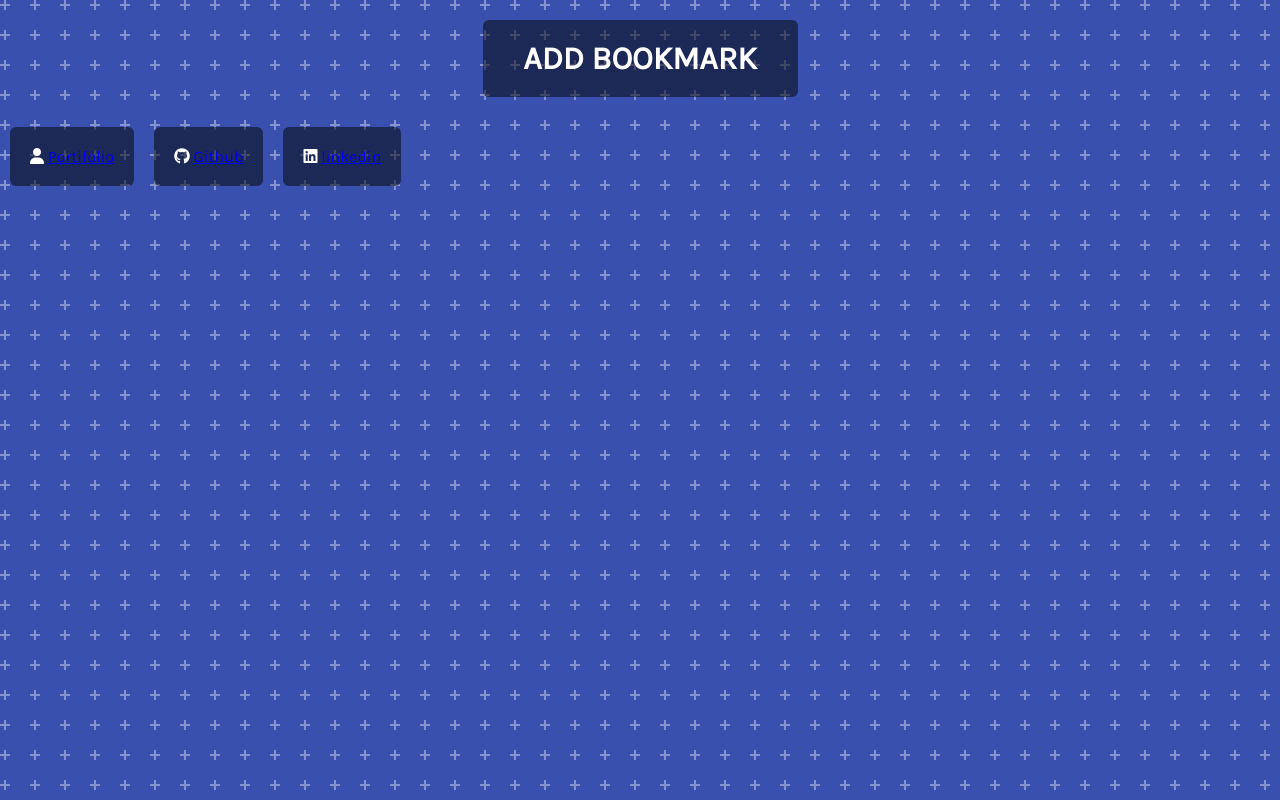
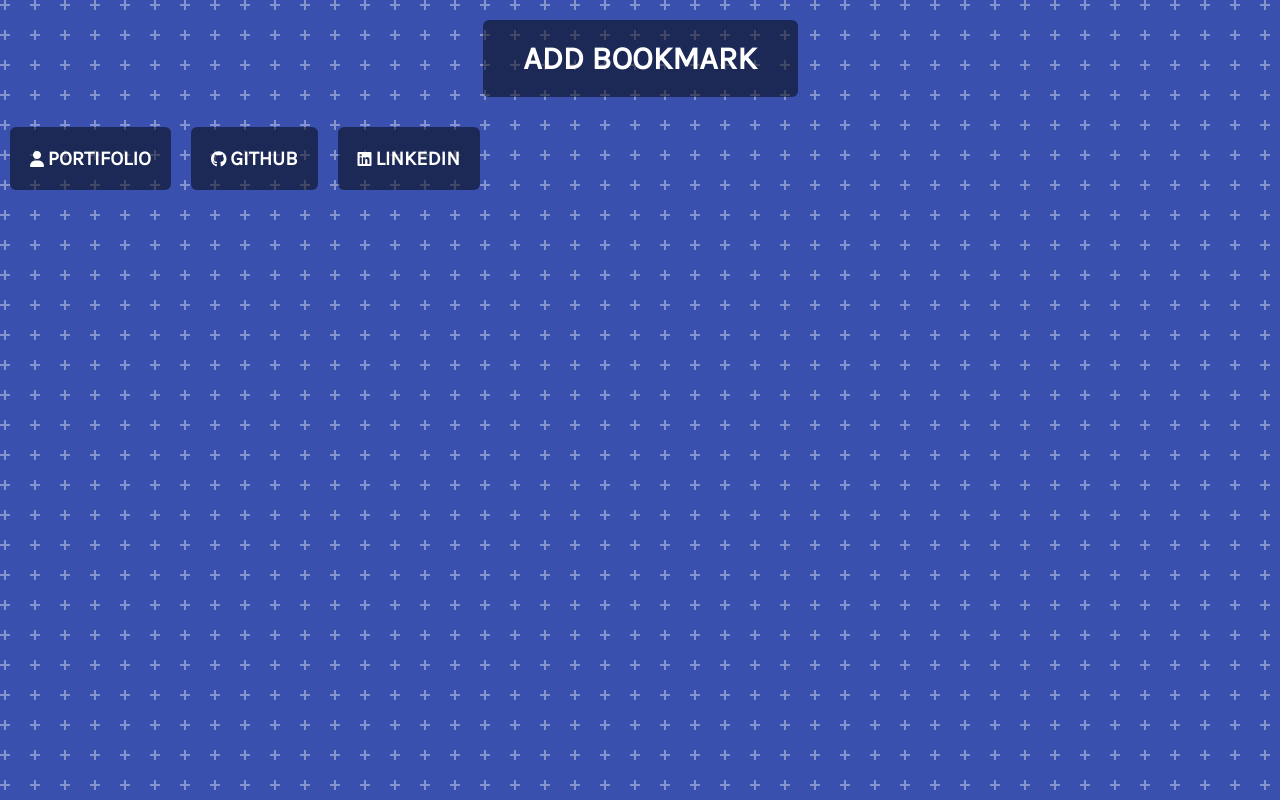
Before and after one commit to eyss1234/bookmark, a plain HTML site: page index.html in a window 1280 px wide. Drawn offline with Linux system fonts and the light colour scheme.

Commit message:
hover effect added to links

```diff
--- a/style.css
+++ b/style.css
@@ -49,7 +49,24 @@ h1:hover {
 }
 
 .item:hover{
-  background-color: rgba(0, 0, 0, 0.6);
+  background-color: rgba(0, 0, 0, 0.7);
+}
+
+a {
+  font-size: 20px;
+  font-weight: bold;
+  text-transform: uppercase;
+}
+
+a:link,
+a:visited {
+  color:white;
+  text-decoration: none;
+}
+
+a:hover,
+a:active {
+  text-decoration: underline;
 }
 
 i {
```
